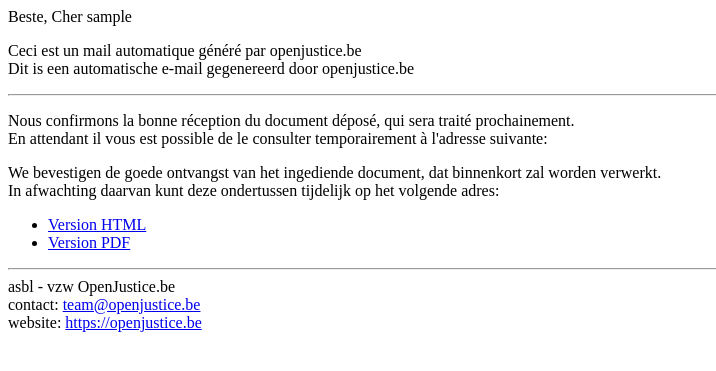
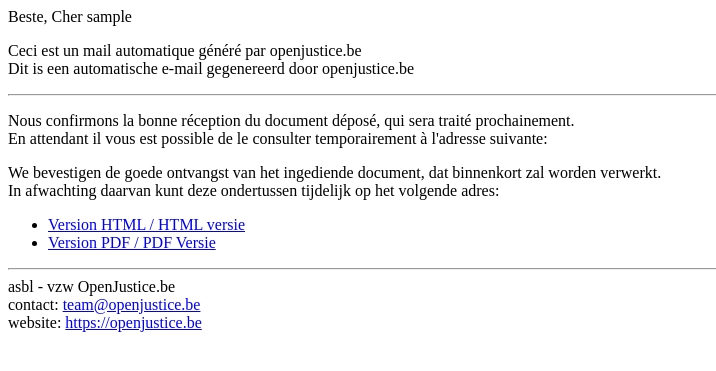
Before and after one commit to openjusticebe/data_api, a FastAPI app: template templates/mail_doc_create.html in a window 1280 px wide. Shown: the top 371 px of the page, without its empty margins (0-716 px from the left). Run offline with FastAPI, Linux system fonts and the light colour scheme; the template is opened without the code that fills it: most values are stand-ins (such as "Sample title", 1, 10 or a date in 2020); parts of the project's set-up code (start-up, migrations or seed data) failed here and were passed over.

Commit message:
:hammer: notification formatting

```diff
--- a/templates/mail_doc_create.html
+++ b/templates/mail_doc_create.html
@@ -23,8 +23,8 @@
       </p>
       <p>
       <ul>
-        <li><a href="{{ doc_domain }}/hash/{{ doc_hash }}">Version HTML</a></li>
-        <li><a href="{{ doc_domain }}/d/pdf/{{ doc_hash }}">Version PDF</a></li>
+        <li><a href="{{ doc_domain }}/hash/{{ doc_hash }}">Version HTML / HTML versie</a></li>
+        <li><a href="{{ doc_domain }}/d/pdf/{{ doc_hash }}">Version PDF / PDF Versie</a></li>
       </ul>
       </p>
     </div>
```
